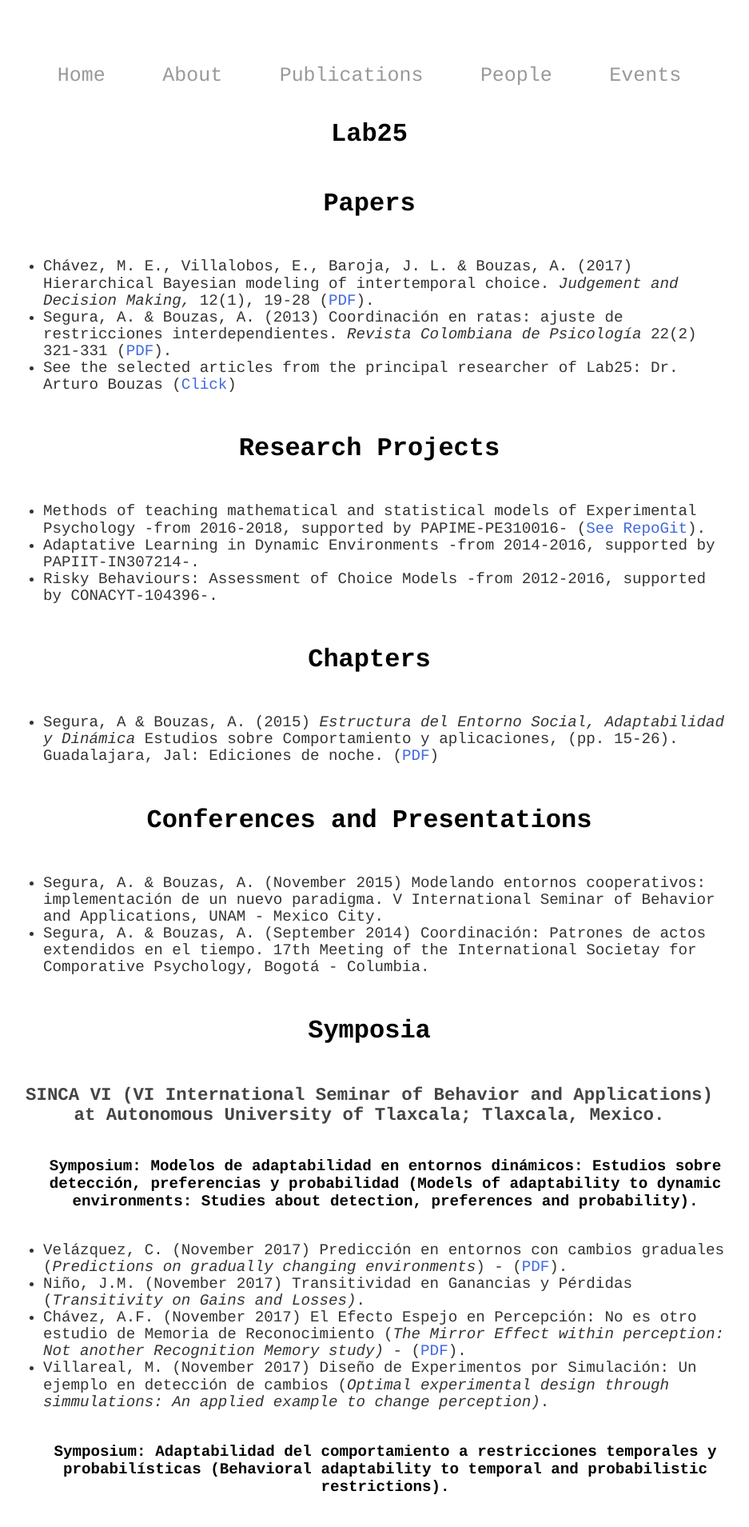
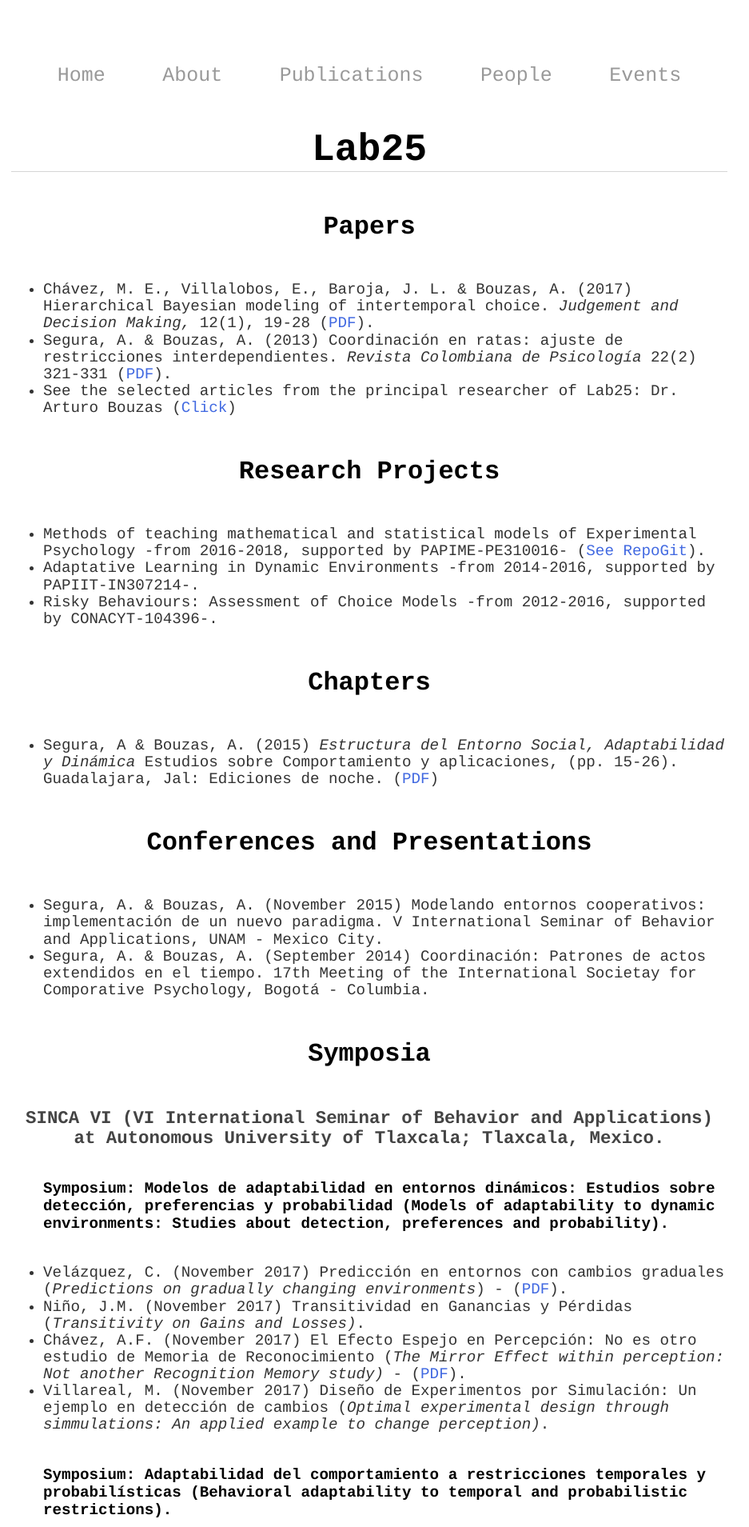
Before and after one commit to BouzasLab25/bouzaslab25.github.io, a Jekyll site: the page built from publications/index.html, in a window 1280 px wide. Shown: the top 1909 px of the page at 80% size, without its empty margins (178-1115 px from the left). Built offline with Jekyll 4.4.1, drawn with Linux system fonts in a browser that asks for light colours.

Commit message:
Update main.css

```diff
--- a/css/main.css
+++ b/css/main.css
@@ -64,12 +64,11 @@ p {
 }
 
 h1 {
-    font-size: 2em;
+    font-size: 3em;
     font-family:'Couries New', 'Courier', 'monospace';
     text-align:center;
+    border-bottom: 1px solid #d5d5d5;
 }
-
-
 h2 {
     font-size: 1.5em;
     font-family:'Couries New', 'Courier', 'monospace';
@@ -83,15 +82,13 @@ h3 {
     margin-top: 50px;
     margin-bottom: 50px;
 }
-
 h4 {
     font-size: 1.2em;
     font-family:'Couries New', 'Courier', 'monospace';
-    text-align:center;
+    text-align:left;
     margin-top: 40px;
     margin-bottom: 40px;
 }
-
 h5 {
     font-size: 1.4em;
     font-family:'Couries New', 'Courier', 'monospace';
```
